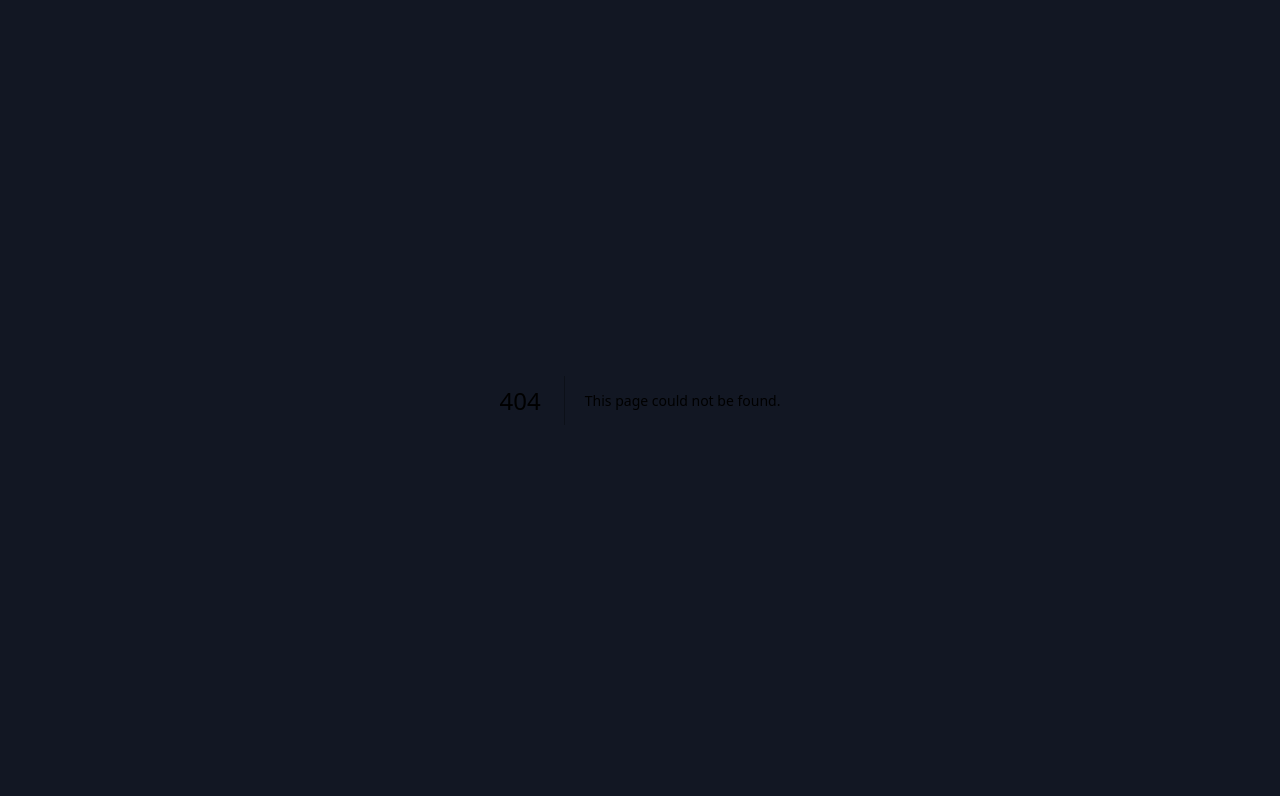
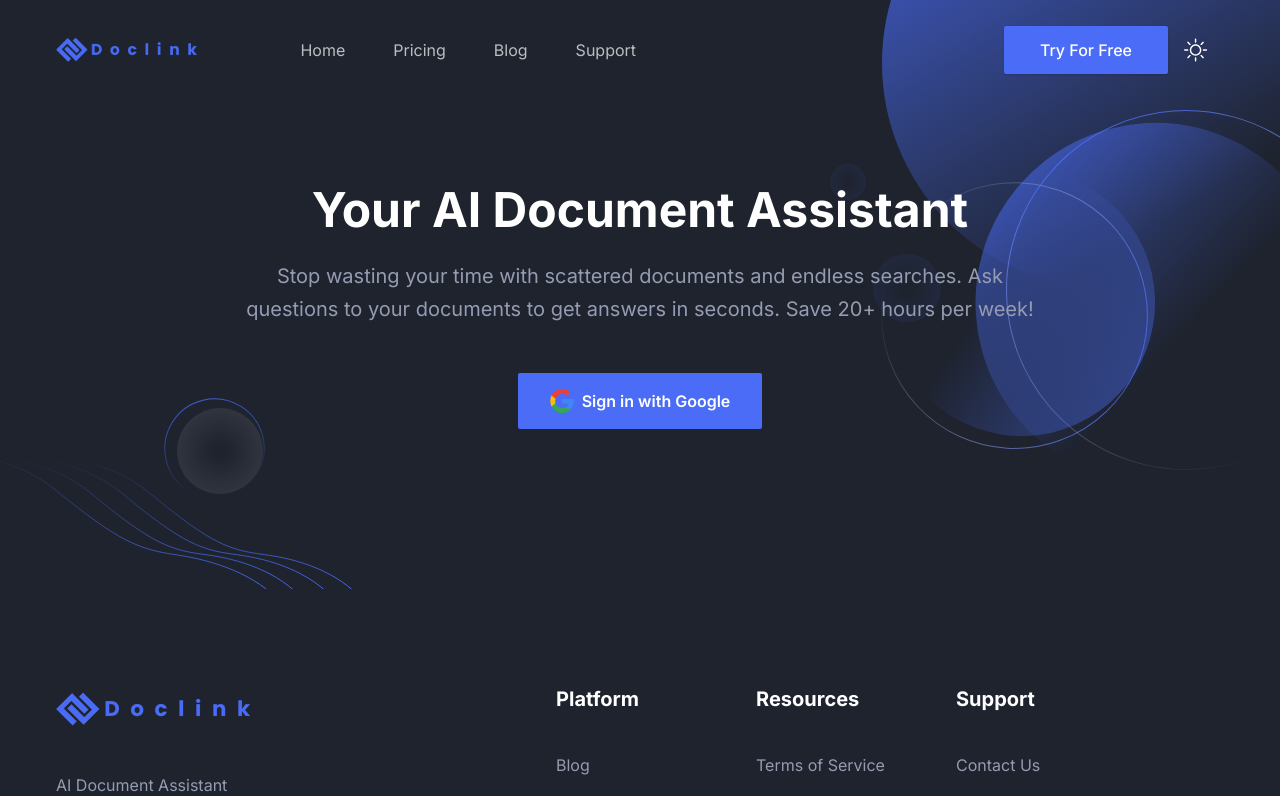
Before and after one commit to rahmansahinler1/doclink_website, a Next.js app: page /site in a window 1280 px wide. Before the commit this address had no page. Shown: the top 796 px of the page. Built offline with nearby package versions, Linux system fonts and the light colour scheme; no server answers.

Commit message:
feat: add site layout and home page components for improved structure and navigation

```diff
--- /dev/null
+++ b/src/app/site/layout.tsx
@@ -0,0 +1,18 @@
+import Footer from "@/components/Footer";
+import Header from "@/components/Header";
+import ScrollToTop from "@/components/ScrollToTop";
+
+export default function SiteLayout({
+  children,
+}: {
+  children: React.ReactNode;
+}) {
+  return (
+    <>
+      <Header />
+      {children}
+      <Footer />
+      <ScrollToTop />
+    </>
+  );
+}
--- /dev/null
+++ b/src/app/site/page.tsx
@@ -0,0 +1,26 @@
+import ScrollUp from "@/components/Common/ScrollUp";
+import Hero from "@/components/Hero";
+import { Metadata } from "next";
+import { getServerSession } from "next-auth/next";
+import { redirect } from 'next/navigation';
+
+export const metadata: Metadata = {
+  title: "Doclink",
+  description: "Document question answering application",
+};
+
+export default async function Home() {
+  const session = await getServerSession();
+
+  // If the user is already logged in, redirect to the dashboard
+  if (session && session.user) {
+    redirect('/dashboard');
+  }
+
+  return (
+    <>
+      <ScrollUp />
+      <Hero />
+    </>
+  );
+}
```
